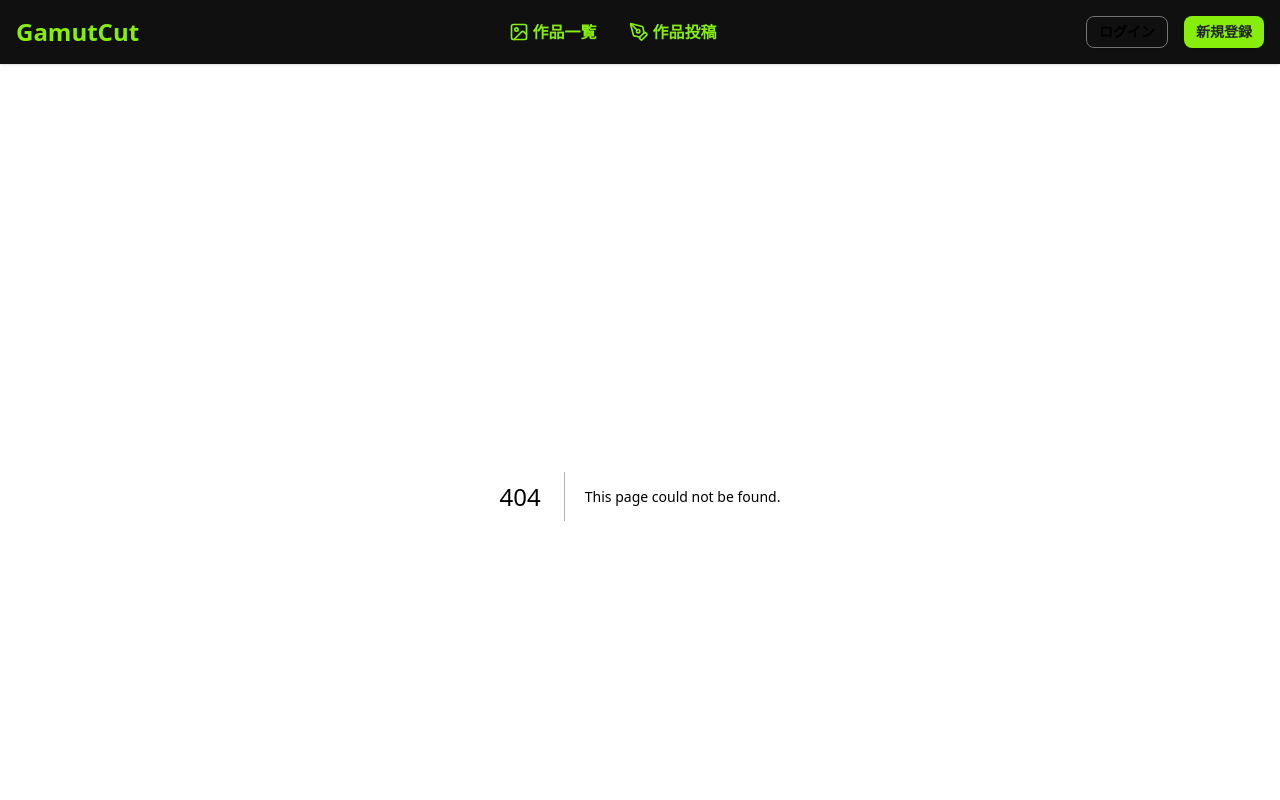
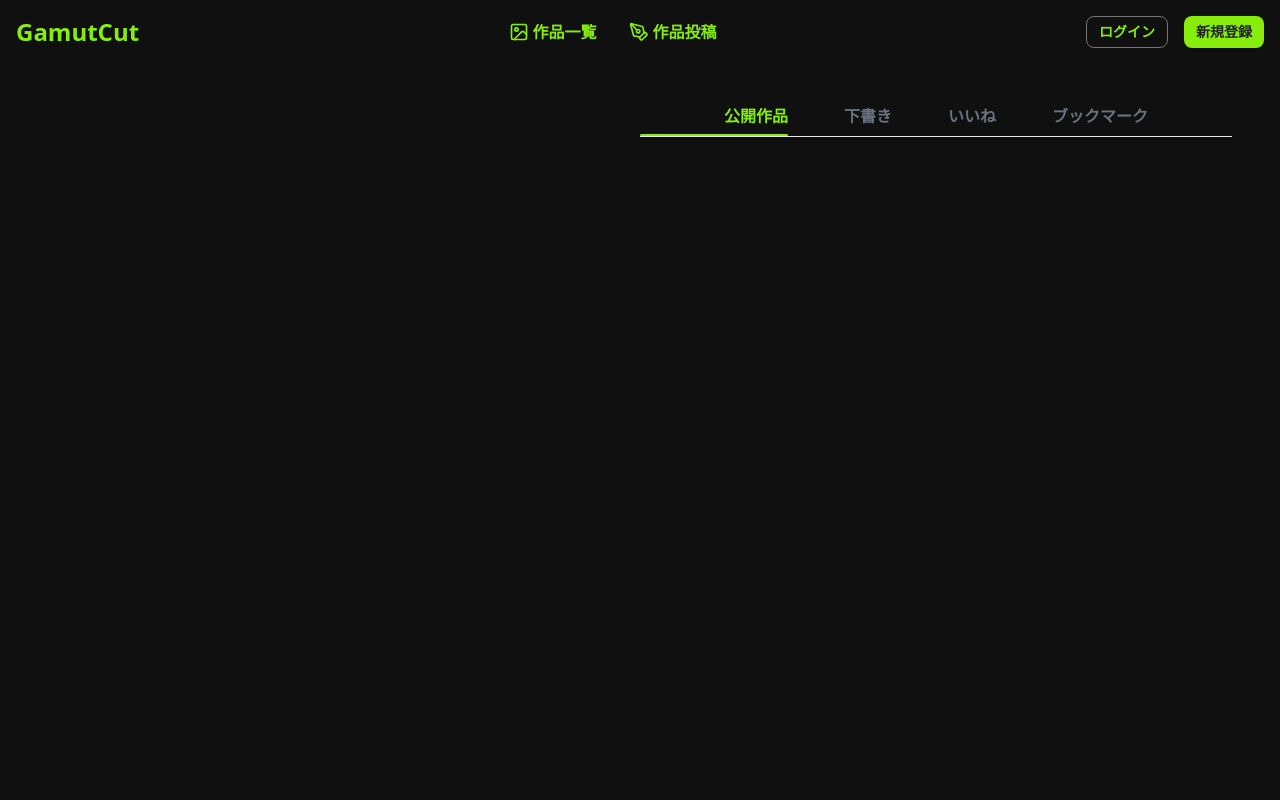
Before and after one commit to Yu-RGB555/GamutCut, a Next.js app in the folder front/: page /mypage in a window 1280 px wide. Before the commit this address had no page. Shown: the top 800 px of the page. Built offline with nearby package versions, Linux system fonts and the light colour scheme.

Commit message:
add: mypage_component

```diff
--- /dev/null
+++ b/front/src/app/mypage/page.tsx
@@ -0,0 +1,17 @@
+'use client';
+
+import { useState, useEffect } from "react";
+import { useAuth } from "@/contexts/AuthContext";
+import { MyPageTabs } from "@/components/MyPageTabs";
+
+export default function myPage() {
+
+  return (
+    <div className="px-12">
+      <div className="grid grid-cols-2">
+        <div></div>
+        <MyPageTabs />
+      </div>
+    </div>
+  )
+}
--- /dev/null
+++ b/front/src/components/MyPageTabs.tsx
@@ -0,0 +1,34 @@
+import { useState } from "react";
+import { useAuth } from "@/contexts/AuthContext";
+
+const tabs = ["公開作品", "下書き", "いいね", "ブックマーク"]
+
+export function MyPageTabs() {
+  const [activeIndex, setActiveIndex] = useState(0);
+
+  return (
+    <div className="relative w-full border-b border-gray-200">
+      <nav className="flex gap-6 justify-center">
+        {tabs.map((tab, idx) => (
+          <button
+            key={tab}
+            className={`relative py-2 px-4 font-semibold transition-none hover:cursor-pointer
+              ${idx === activeIndex ? "text-primary" : "text-gray-500"}
+            `}
+            onClick={() => setActiveIndex(idx)}
+          >
+            {tab}
+          </button>
+        ))}
+      </nav>
+      {/* アンダーライン */}
+      <div
+        className="absolute bottom-0 h-0.5 bg-primary transition-all duration-300 rounded"
+        style={{
+          width: `calc(100% / ${tabs.length})`,
+          left: `calc(${activeIndex} * (100% / ${tabs.length}))`,
+        }}
+      />
+    </div>
+  );
+}
```
